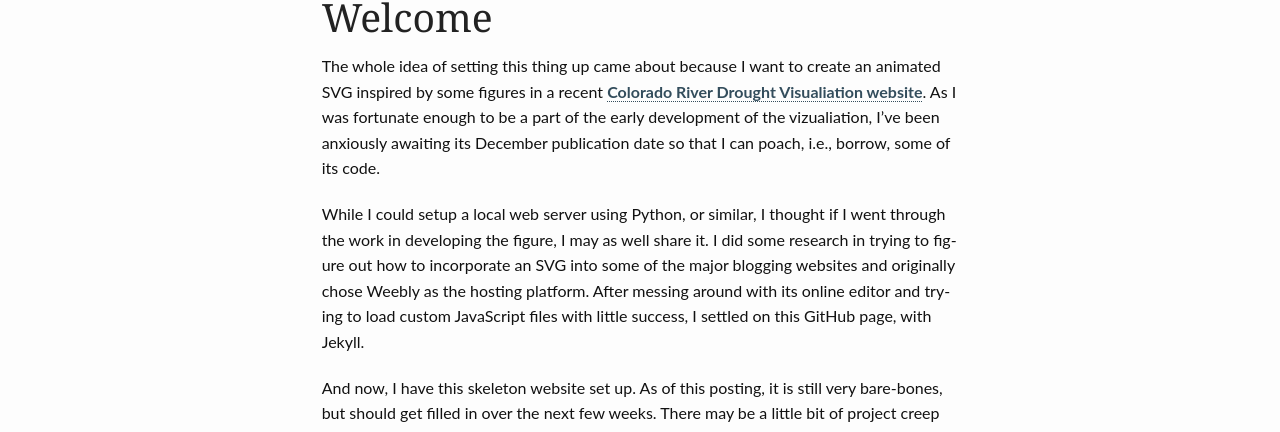
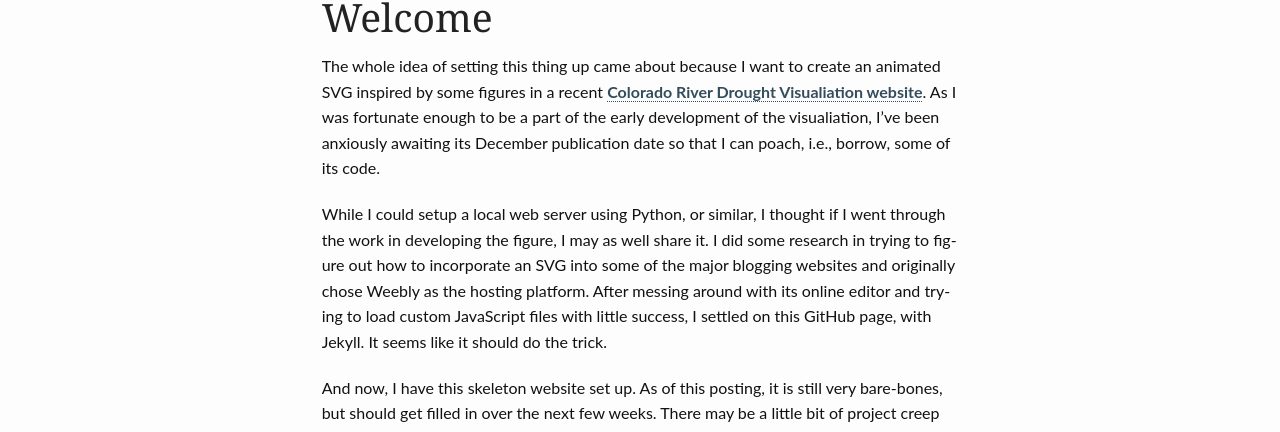
Before and after one commit to rabutler/rabutler.github.io, a Jekyll site: the page built from _posts/2015-12-28-welcome.md, in a window 1280 px wide. Shown: the part 976-1408 px from the top of the page. Built offline with Jekyll 4.4.1, drawn with Linux system fonts in a browser that asks for light colours.

Commit message:
fixed typo

```diff
--- a/_posts/2015-12-28-welcome.md
+++ b/_posts/2015-12-28-welcome.md
@@ -11,9 +11,9 @@ image:
     thumb: tash-me-acatenango-thumb.jpg
 ---
 
-The whole idea of setting this thing up came about because I want to create an animated SVG inspired by some figures in a recent [Colorado River Drought Visualiation website][1]. As I was fortunate enough to be a part of the early development of the vizualiation, I've been anxiously awaiting its December publication date so that I can poach, i.e., borrow, some of its code.
+The whole idea of setting this thing up came about because I want to create an animated SVG inspired by some figures in a recent [Colorado River Drought Visualiation website][1]. As I was fortunate enough to be a part of the early development of the visualiation, I've been anxiously awaiting its December publication date so that I can poach, i.e., borrow, some of its code.
 
-While I could setup a local web server using Python, or similar, I thought if I went through the work in developing the figure, I may as well share it. I did some research in trying to figure out how to incorporate an SVG into some of the major blogging websites and originally chose Weebly as the hosting platform. After messing around with its online editor and trying to load custom JavaScript files with little success, I settled on this GitHub page, with Jekyll.
+While I could setup a local web server using Python, or similar, I thought if I went through the work in developing the figure, I may as well share it. I did some research in trying to figure out how to incorporate an SVG into some of the major blogging websites and originally chose Weebly as the hosting platform. After messing around with its online editor and trying to load custom JavaScript files with little success, I settled on this GitHub page, with Jekyll. It seems like it should do the trick.
 
 And now, I have this skeleton website set up. As of this posting, it is still very bare-bones, but should get filled in over the next few weeks. There may be a little bit of project creep as there is an area for me to showcase some of my trips, but who knows how this site will morph in the future.
 
```
